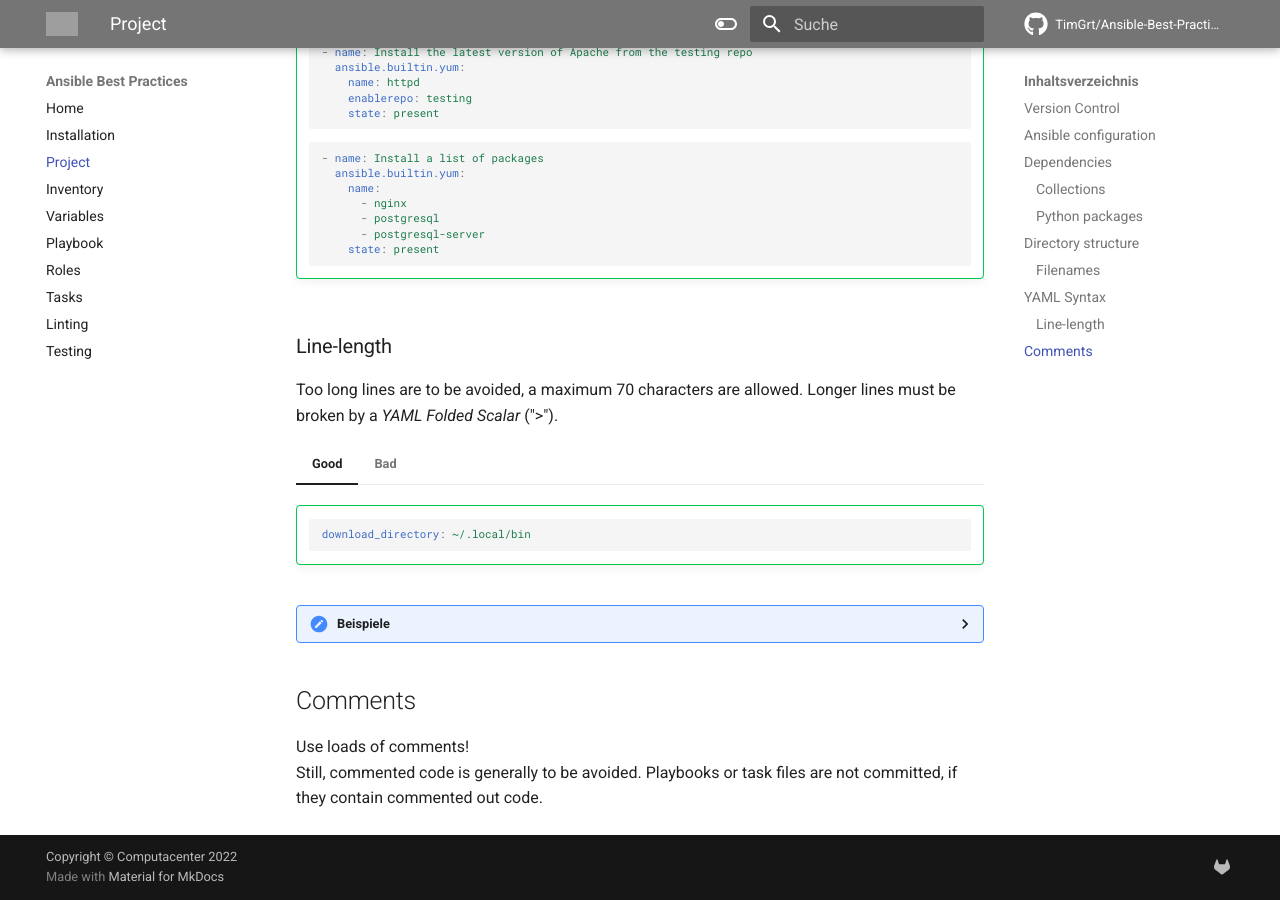
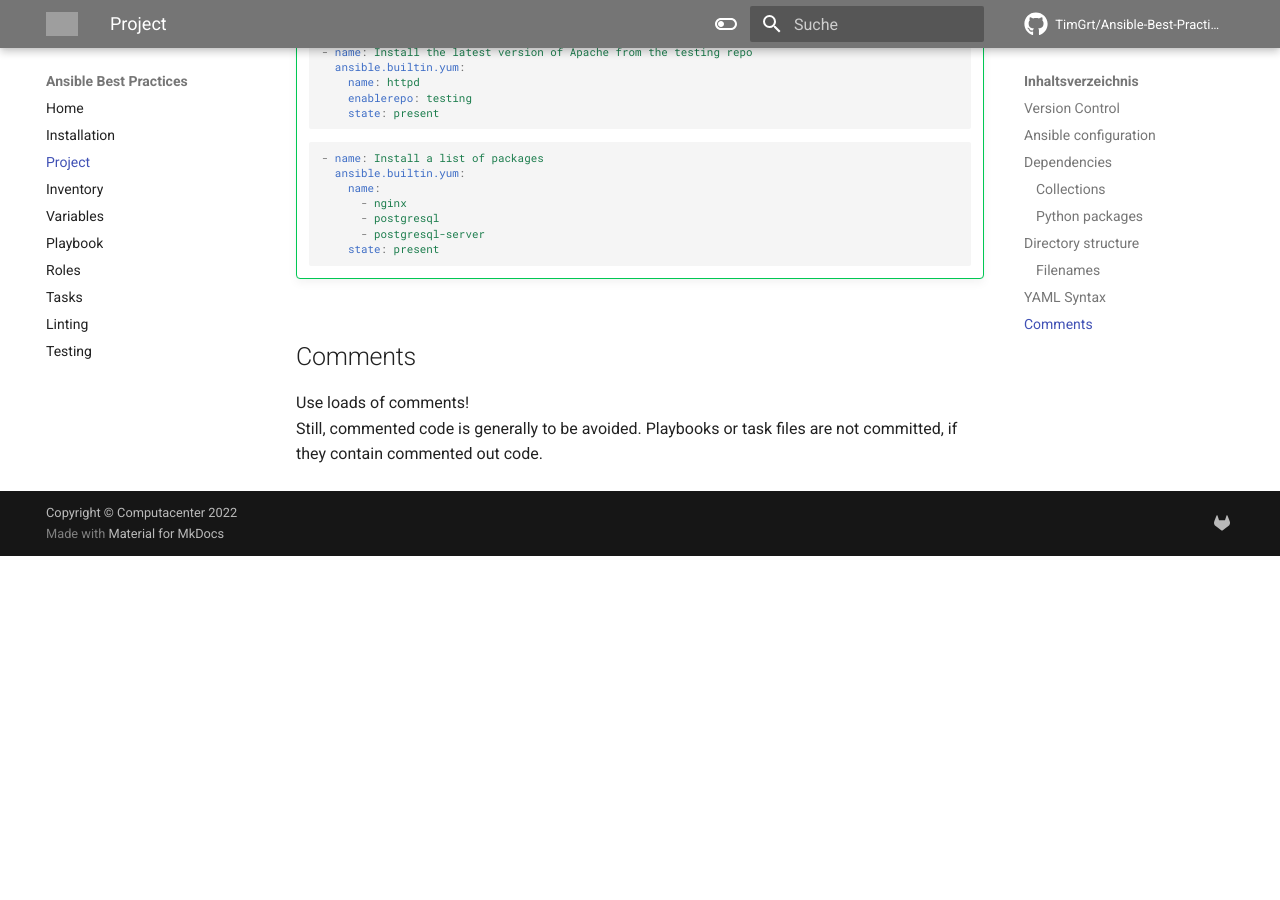
Before and after one commit to TimGrt/Ansible-Best-Practices, an MkDocs documentation site: the page built from docs/project.md, in a window 1280 px wide and 900 px high, scrolled down 3723 px. Built offline with MkDocs 1.6.1 and Material for MkDocs 9.7.7, drawn with Linux system fonts in a browser that asks for light colours; comment, search, counter and statistics services are not loaded; after the commit the page ends 4279 px from its top, so only the background shows below that; grey boxes are pictures that could not be loaded.

Commit message:
Removed line length content.

````diff
--- a/docs/project.md
+++ b/docs/project.md
@@ -236,47 +236,6 @@ The so-called YAML "one-line" syntax is not used, neither for passing parameters
             state: present
         ```
 
-### Line-length
-Too long lines are to be avoided, a maximum 70 characters are allowed. Longer lines must be broken by a _YAML Folded Scalar_ (">").
-
-=== "Good"
-    !!! success ""
-        ```yaml
-        download_directory: ~/.local/bin
-
-
-        ```
-=== "Bad"
-    !!! failure ""
-        ```yaml
-        dir: ~/.local/bin
-        ```
-
-<p>
-<details>
-<summary><b>Beispiele</b></summary>
-
-**Task mit zu langer Zeile**
-```yaml
-# Task with too long line, also does not work idempotent
-- name: Execute Python command
-  command:
-    cmd: python a very long command --with=very --long-options=foo --and-even=more_options --like-these
-```
-
-**Task mit YAML folded scalar**
-```yaml
-# Task still does not work idempotent, but line length is ok
-- name: Execute Python command
-  command:
-    cmd: >
-      python a very long command --with=very --long-options=foo
-      --and-even=more_options --like-these
-```
-
-</details>
-</p>
-
 ## Comments
 
 Use loads of comments!
````
